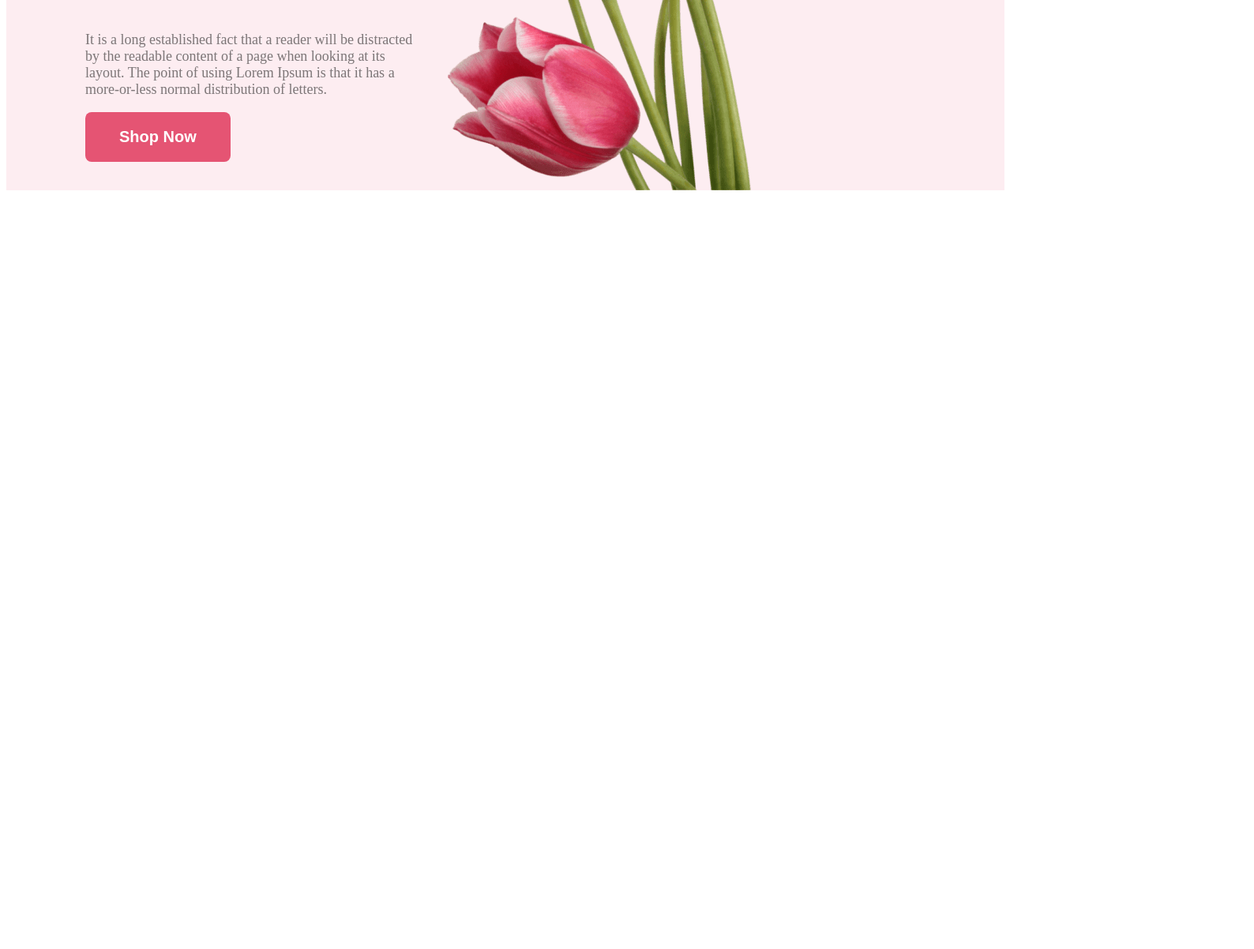
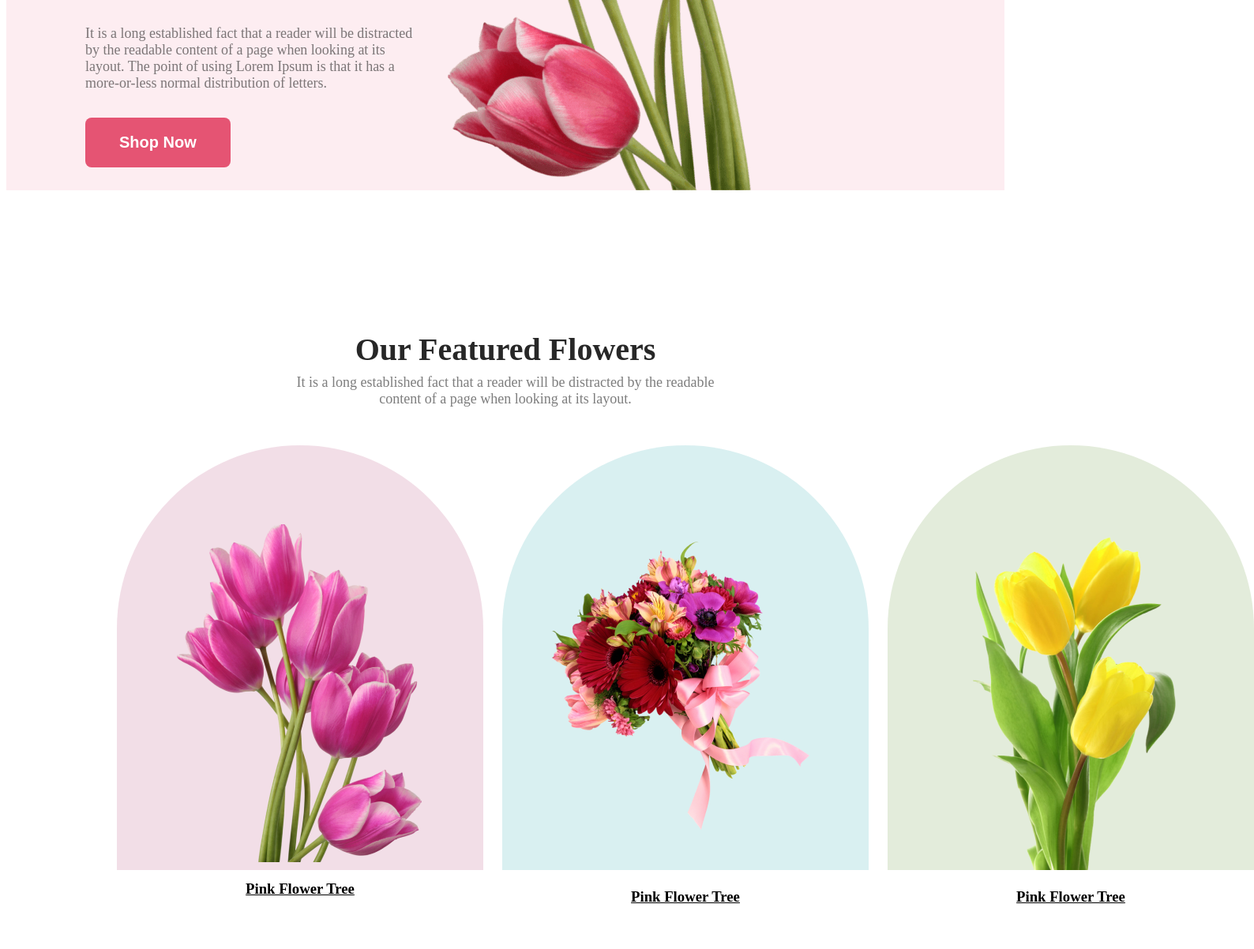
Before and after one commit to Salim-3/flower-shop-assignment, a plain HTML site: page index.html in a window 1280 px wide. Shown: the part 617-1819 px from the top of the page at 79% size, 1588 px wide, since content can reach past the window. Before the commit the page ends 866 px from the top, so only its background shows below. Drawn offline with Linux system fonts and the light colour scheme.

Commit message:
Our Featured Flowers section

```diff
--- a/index.html
+++ b/index.html
@@ -17,8 +17,27 @@
         <img class="profile-pic" src="Flower Asset/pngwing 10.png" alt="">
     </div>
     </header>
+      <main>
+        <section class="about">
+            <h3 class="section-title">Our Featured Flowers</h3>
+            <p class="section-description">It is a long established fact that a reader will be distracted by the readable <br> content of a page when looking at its layout.</p>
+        </section>
+        <div class="box-section ">
+            <div class="first-box">
+                <img class="icon-1" src="Flower Asset/pngwing 6.png" alt="">
+                <h3 class="text-style">Pink Flower Tree</h3>
+            </div>
+            <div class="second-box">
+                <img class="icon-2" src="Flower Asset/pngwing 5.png" alt="">
+                <h3 class="text-style">Pink Flower Tree</h3>
+            </div>
+            <div class="third-box">
+                <img class="icon-3" src="Flower Asset/pngwing 7.png" alt="">
+                <h3 class="text-style">Pink Flower Tree</h3>
+            </div>
 
-<main></main>
+        </div>
+        </main>
 <footer></footer>
 </body>
 </html>
--- a/styles/style.css
+++ b/styles/style.css
@@ -1,4 +1,4 @@
-/*header releated style*/
+/*header style*/
 .header {
     background: rgba(229, 84, 115, 0.10);
 }
@@ -16,7 +16,6 @@
 .banner-title {
     font-size: 80px;
     font-weight: 800;
-    margin-bottom: 25;
 }
 
 .btn-primary {
@@ -37,5 +36,74 @@
     color: rgba(39, 39, 39, 0.60);
     font-size: 18px;
     font-weight: 400;
-    margin-bottom: 32;
+    padding-bottom: 15px;
 }
+
+.section-title {
+    color: #272727;
+    text-align: center;
+    font-size: 40px;
+    font-weight: 800;
+    margin-top: 178px;
+    margin-bottom: -10px;
+}
+
+.section-description {
+    color: rgba(39, 39, 39, 0.60);
+    text-align: center;
+    font-size: 18px;
+    font-weight: 400;
+}
+
+.box-section {
+    display: flex;
+    margin: 48px 40px 100px 140px;
+
+}
+
+.icon-1 {
+    width: 310px;
+    height: 428px;
+    padding: 100px 78px 0px 76px;
+}
+
+.first-box {
+    width: 464px;
+    height: 538px;
+    border-radius: 300px 300px 0px 0px;
+    background: rgba(167, 33, 98, 0.15);
+    text-align: center;
+    margin-right: 24px;
+}
+
+.icon-2 {
+    width: 370px;
+    height: 370px;
+    padding: 117px 47px 51px 47px;
+}
+
+.second-box {
+    width: 464px;
+    height: 538px;
+    border-radius: 300px 300px 0px 0px;
+    background: rgba(5, 151, 160, 0.15);
+    text-align: center;
+    margin-right: 24px;
+}
+
+.icon-3 {
+    width: 314px;
+    height: 471px;
+    padding: 67px 75px 0px 75px;
+}
+
+.third-box {
+    width: 464px;
+    height: 538px;
+    border-radius: 300px 300px 0px 0px;
+    background: rgba(71, 125, 17, 0.15);
+    text-align: center;
+}
+.text-style {
+        text-decoration: underline;
+}
```
